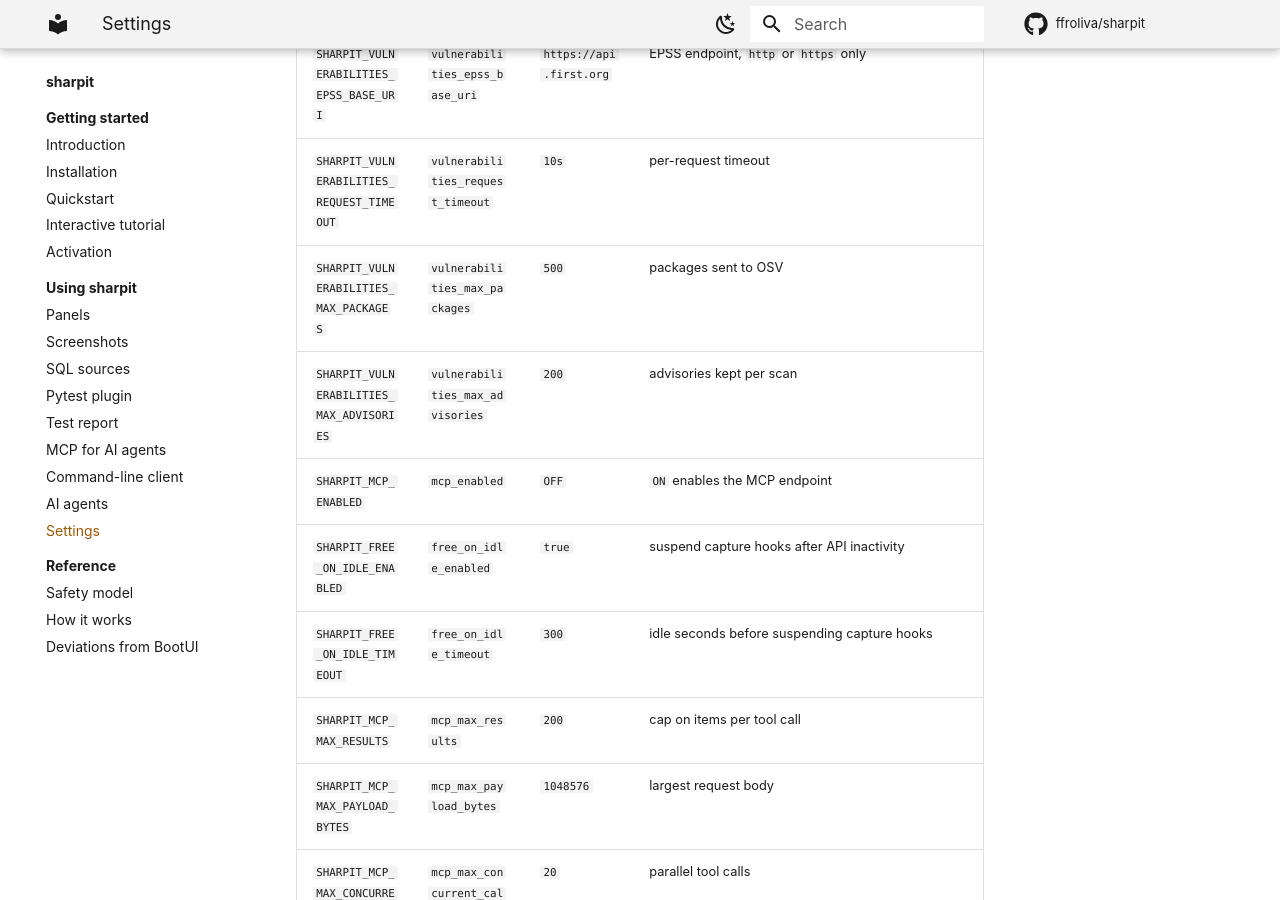
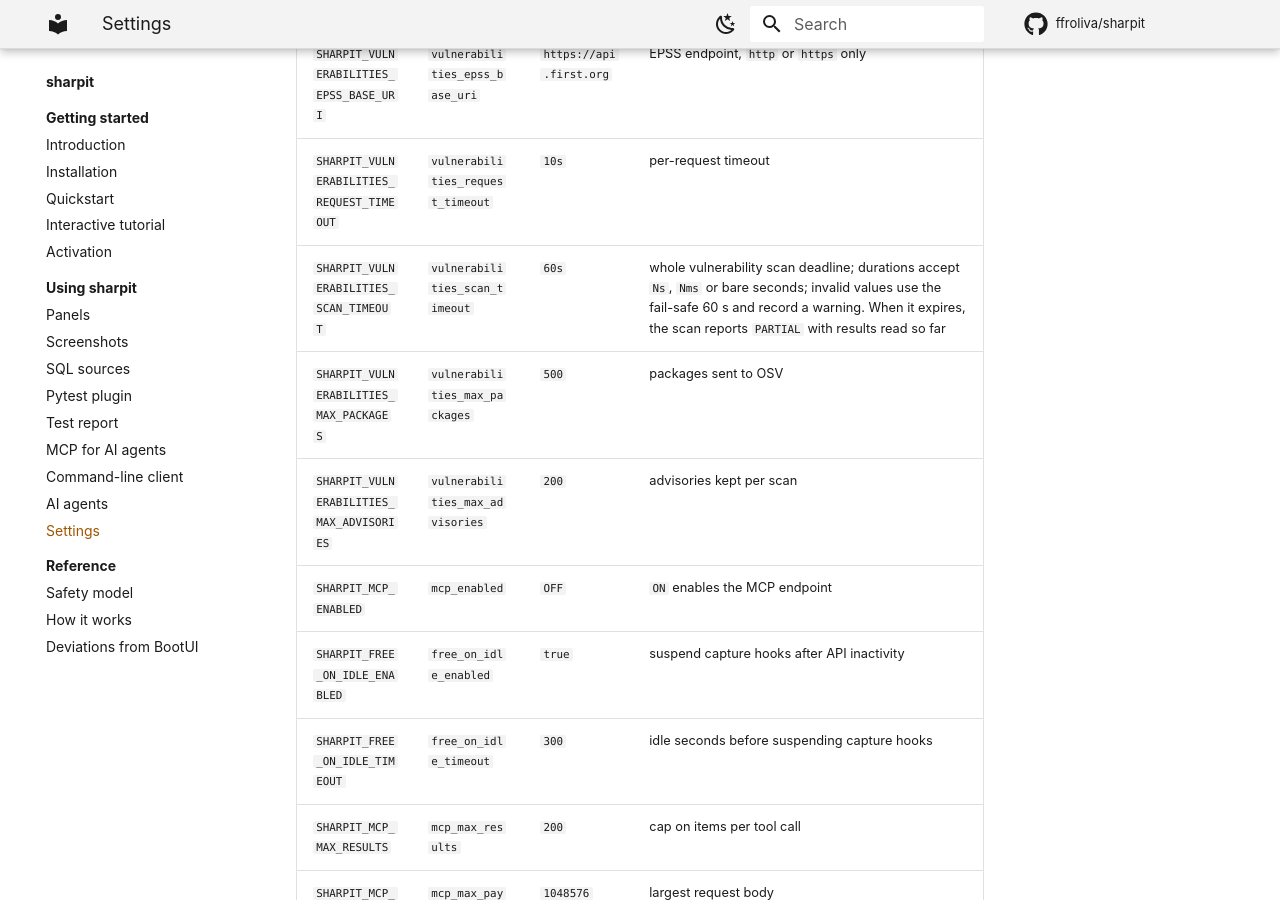
Before and after one commit to ffroliva/sharpit, an MkDocs documentation site: the page built from website/docs/settings.md, in a window 1280 px wide and 900 px high, scrolled down 2674 px. Built offline with MkDocs 1.6.1 and Material for MkDocs 9.7.7, drawn with Linux system fonts in a browser that asks for light colours; comment, search, counter and statistics services are not loaded.

Commit message:
docs: document vulnerability scan timeout
Signed-off-by: Flavio Oliva <ffroliva@gmail.com>

```diff
--- a/website/docs/settings.md
+++ b/website/docs/settings.md
@@ -35,6 +35,7 @@ keyword**, so a deployment can always force `SHARPIT_ENABLED=OFF`. An empty valu
 | `SHARPIT_VULNERABILITIES_EPSS_ENABLED` | `vulnerabilities_epss_enabled` | `true` | enrich findings with EPSS scores |
 | `SHARPIT_VULNERABILITIES_EPSS_BASE_URI` | `vulnerabilities_epss_base_uri` | `https://api.first.org` | EPSS endpoint, `http` or `https` only |
 | `SHARPIT_VULNERABILITIES_REQUEST_TIMEOUT` | `vulnerabilities_request_timeout` | `10s` | per-request timeout |
+| `SHARPIT_VULNERABILITIES_SCAN_TIMEOUT` | `vulnerabilities_scan_timeout` | `60s` | whole vulnerability scan deadline; durations accept `Ns`, `Nms` or bare seconds; invalid values use the fail-safe 60 s and record a warning. When it expires, the scan reports `PARTIAL` with results read so far |
 | `SHARPIT_VULNERABILITIES_MAX_PACKAGES` | `vulnerabilities_max_packages` | `500` | packages sent to OSV |
 | `SHARPIT_VULNERABILITIES_MAX_ADVISORIES` | `vulnerabilities_max_advisories` | `200` | advisories kept per scan |
 | `SHARPIT_MCP_ENABLED` | `mcp_enabled` | `OFF` | `ON` enables the MCP endpoint |
```
